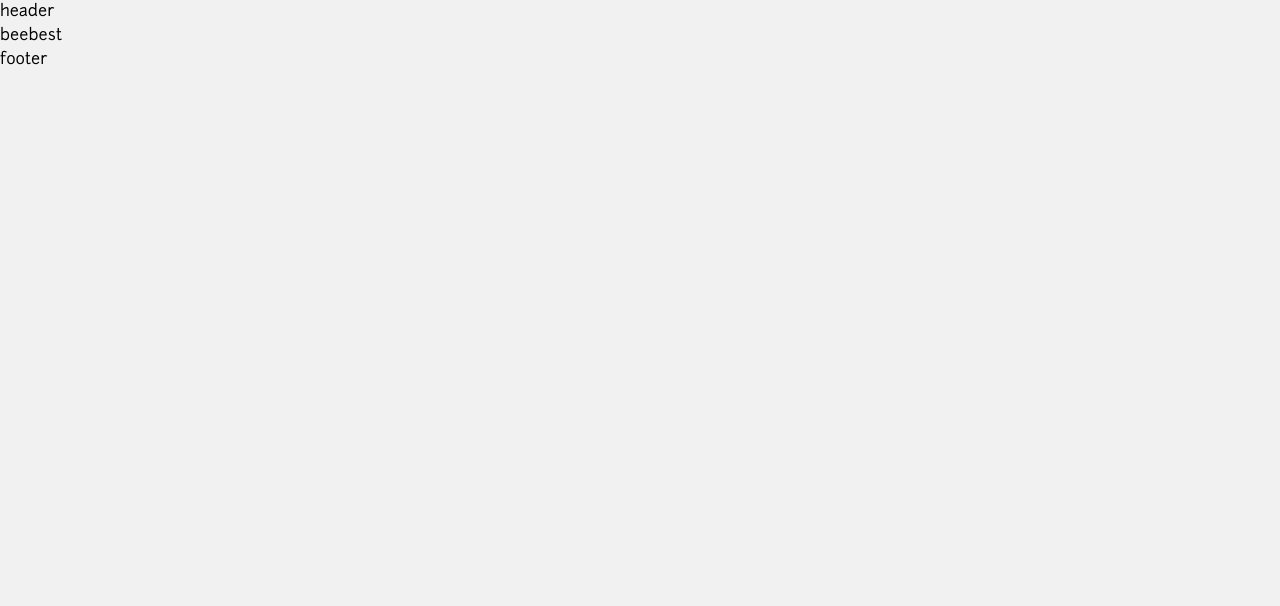
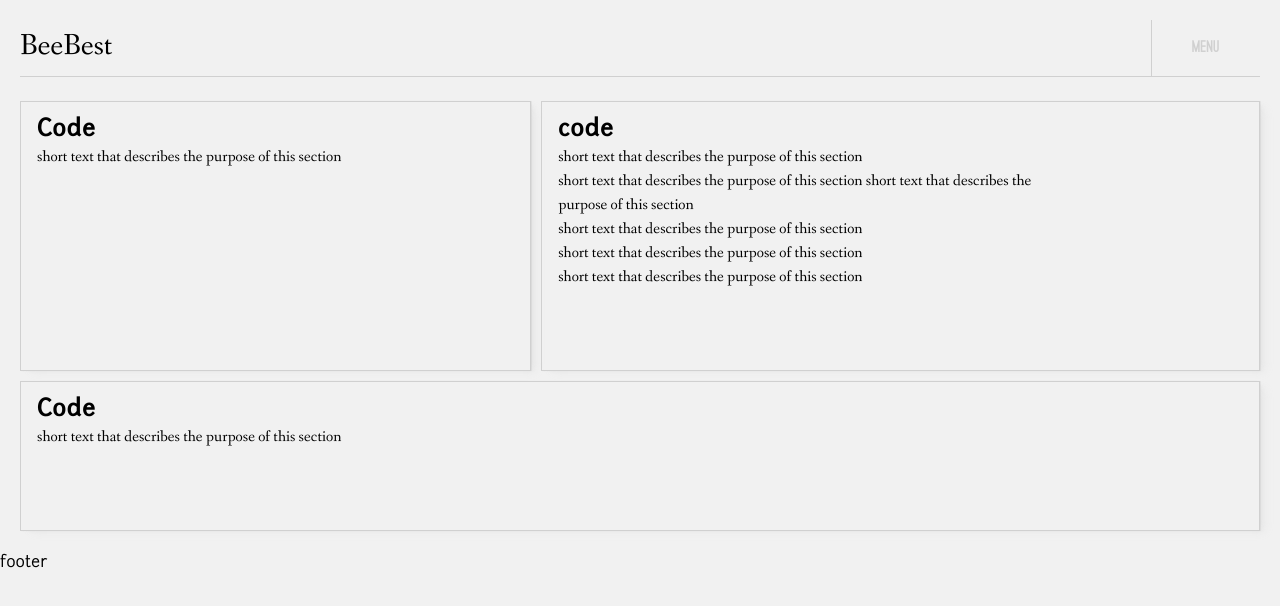
Before and after one commit to mirtillaxoxo/beebest-website, a Nuxt app: page / in a window 1280 px wide. Shown: the top 606 px of the page. Built offline with nearby package versions, Linux system fonts and the light colour scheme.

Commit message:
feat: :lipstick: Testing layout and UI components

```diff
--- /dev/null
+++ b/components/layout/ModalDialog.vue
@@ -0,0 +1,34 @@
+<script setup lang="ts">
+interface Props {
+  modalDialog: HTMLDialogElement
+}
+const props = withDefaults(defineProps<Props>(), {
+  modalDialog: undefined,
+})
+</script>
+
+<template>
+  <div class="flex flex-col items-center justify-center h-full">
+    <nav>
+      <ul class="flex flex-col gap-18 text-5xl font-serif">
+        <li>
+          <NuxtLink to="/" @click="modalDialog?.close()">Home</NuxtLink>
+        </li>
+        <li>
+          <NuxtLink to="/" @click="modalDialog?.close()">Work</NuxtLink>
+        </li>
+        <li>
+          <NuxtLink to="/" @click="modalDialog?.close()">About</NuxtLink>
+        </li>
+      </ul>
+    </nav>
+
+    <button
+      type="button"
+      @click="modalDialog?.close()"
+      class="absolute right-10.5 top-4.5 font-uppercase font-black"
+    >
+      close
+    </button>
+  </div>
+</template>
--- /dev/null
+++ b/components/layout/TheHeader.vue
@@ -0,0 +1,34 @@
+<script setup lang="ts">
+interface Props {
+  modalDialog: HTMLDialogElement
+}
+const props = withDefaults(defineProps<Props>(), {
+  modalDialog: undefined,
+})
+</script>
+
+<template>
+  <header class="mt-5 mb-1 px-5">
+    <div
+      class="flex justify-between items-center border-b"
+      style="border-color: var(--light-grey)"
+    >
+      <NuxtLink to="/" class="font-serif font-black text-3xl">BeeBest</NuxtLink>
+
+      <button
+        type="button"
+        @click="modalDialog?.showModal()"
+        class="px-10 border-l font-uppercase font-black"
+        style="border-color: var(--light-grey); color: var(--light-grey)"
+      >
+        Menu
+      </button>
+    </div>
+  </header>
+</template>
+
+<style scoped>
+div > *:last-child {
+  @apply py-4;
+}
+</style>
--- a/layouts/default.vue
+++ b/layouts/default.vue
@@ -1,11 +1,30 @@
+<script setup lang="ts">
+const modalDialog: Ref<HTMLDialogElement | undefined> = ref()
+</script>
+
 <template>
   <div>
-    <header>header</header>
+    <LayoutTheHeader :modal-dialog="modalDialog" />
 
     <main>
       <slot />
     </main>
 
+    <aside>
+      <dialog ref="modalDialog" class="relative p-0 w-full h-full">
+        <LayoutModalDialog :modal-dialog="modalDialog" />
+      </dialog>
+    </aside>
+
     <footer>footer</footer>
   </div>
 </template>
+
+<style scoped>
+dialog::backdrop {
+  @apply bg-white;
+}
+dialog[open] {
+  @apply fixed;
+}
+</style>
--- a/pages/index.vue
+++ b/pages/index.vue
@@ -1,3 +1,25 @@
 <template>
-  <article>beebest</article>
+  <article class="bb-card-container">
+    <section class="bb-card">
+      <h3>Code</h3>
+      <p>short text that describes the purpose of this section</p>
+    </section>
+
+    <section class="bb-card">
+      <h3>code</h3>
+      <p>short text that describes the purpose of this section</p>
+      <p>
+        short text that describes the purpose of this section short text that
+        describes the purpose of this section
+      </p>
+      <p>short text that describes the purpose of this section</p>
+      <p>short text that describes the purpose of this section</p>
+      <p>short text that describes the purpose of this section</p>
+    </section>
+
+    <section class="bb-card">
+      <h3>Code</h3>
+      <p>short text that describes the purpose of this section</p>
+    </section>
+  </article>
 </template>
```
